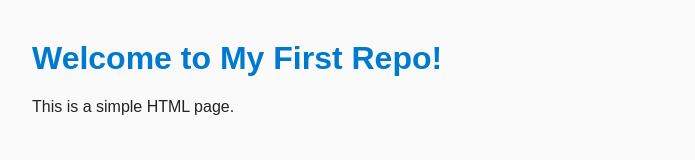
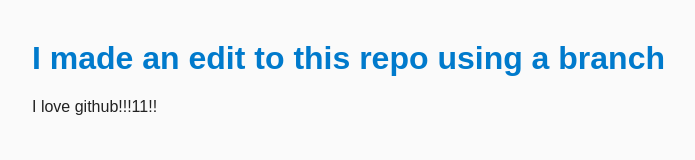
Before and after one commit to ga-briaa/my-first-repo, a plain HTML site: page index.html in a window 1280 px wide. Shown: the whole page, without its empty margins (8-703 px from the left). Drawn offline with Linux system fonts and the light colour scheme.

Commit message:
feat: changed text on page

```diff
--- a/index.html
+++ b/index.html
@@ -6,7 +6,7 @@
     <link rel="stylesheet" href="style.css">
 </head>
 <body>
-    <h1>Welcome to My First Repo!</h1>
-    <p>This is a simple HTML page.</p>
+    <h1>I made an edit to this repo using a branch</h1>
+    <p>I love github!!!11!!</p>
 </body>
 </html>
```
